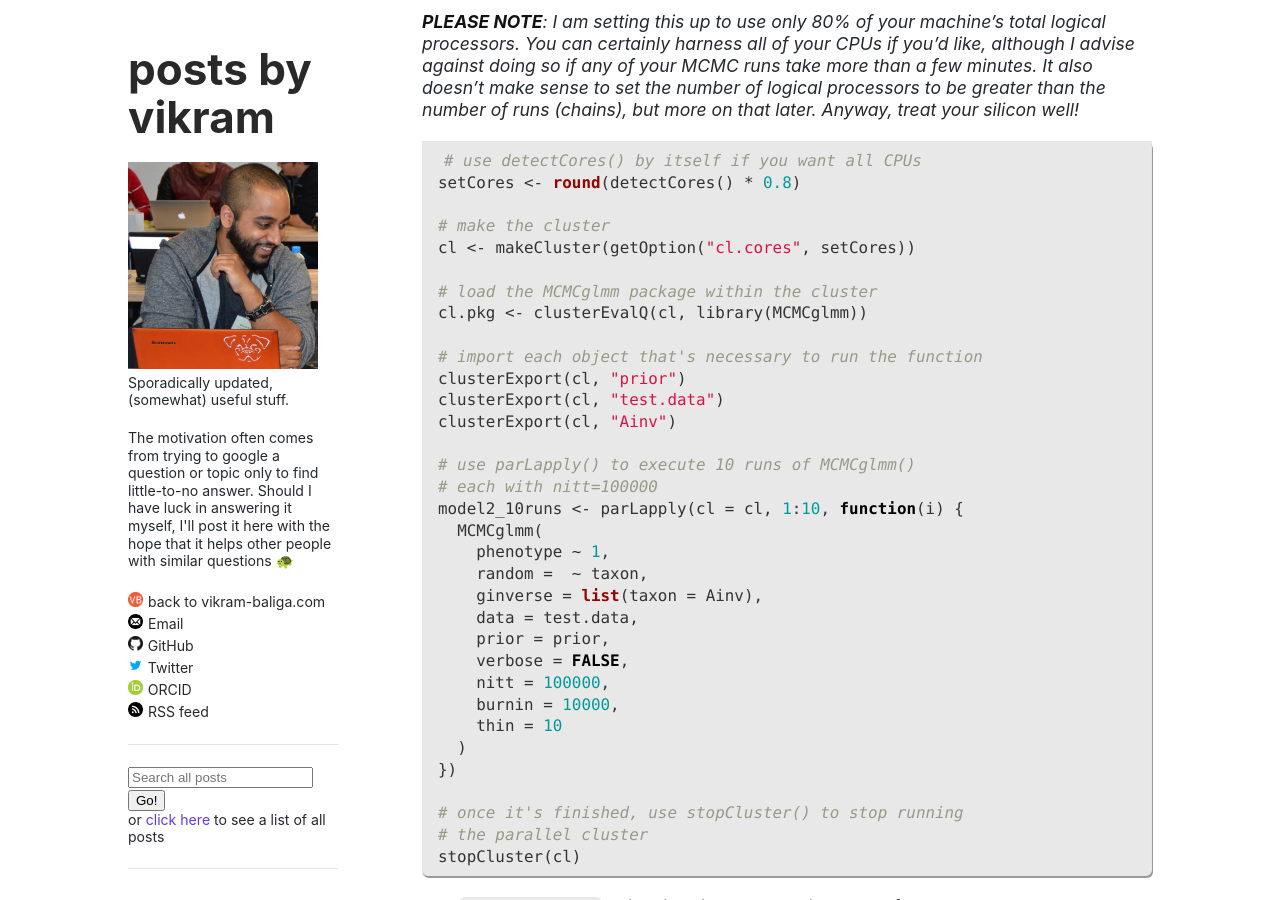
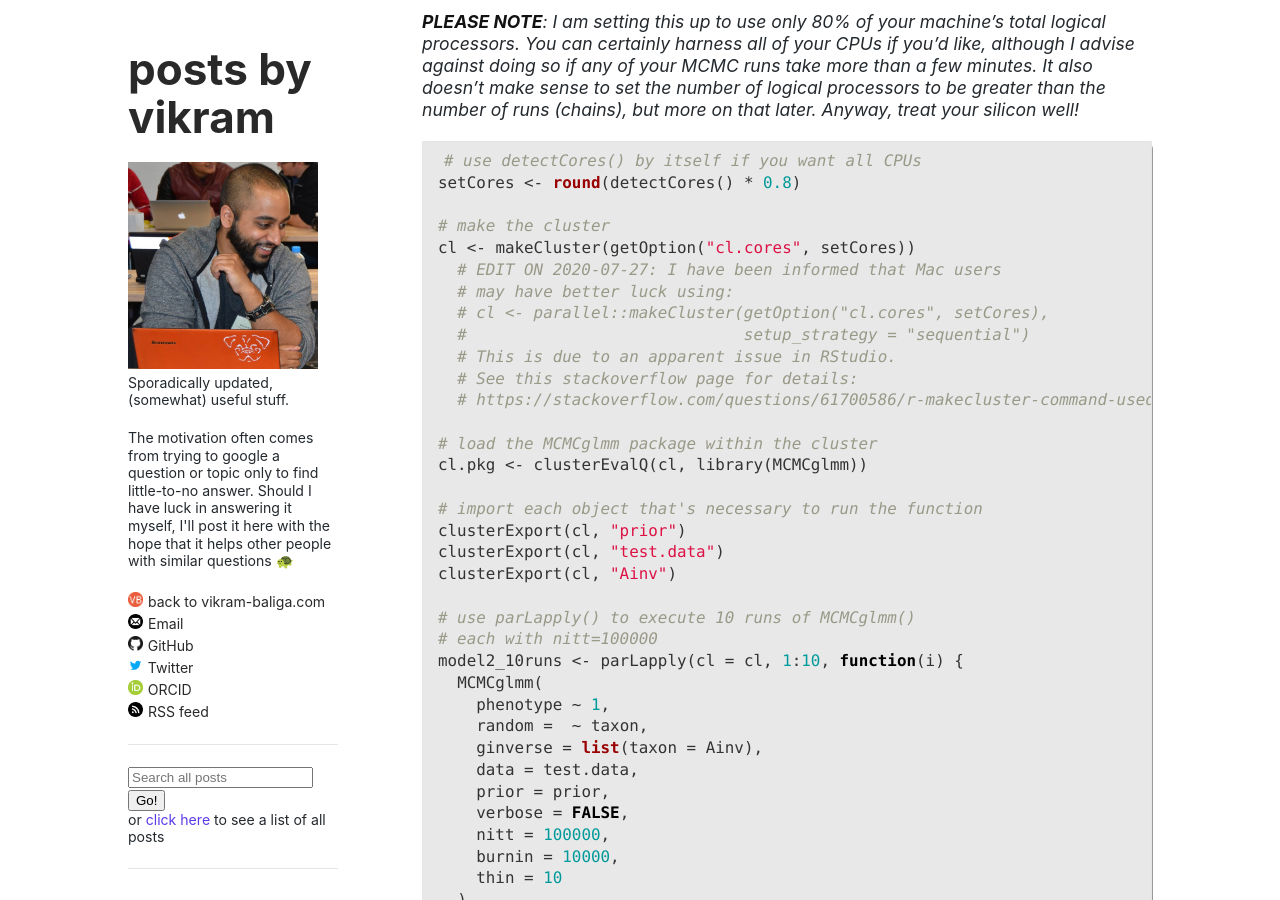
Before and after one commit to vbaliga/vbaliga.github.io, a Jekyll site: the page built from _posts/2019-05-03-parallel-processing-for-mcmcglmm-in-r-windows-friendly.md, in a window 1280 px wide and 900 px high, scrolled down 2620 px. Built offline with Jekyll 4.4.1, drawn with Linux system fonts in a browser that asks for light colours; a script that is not in the unit is left out.

Commit message:
Update 2019-05-03-parallel-processing-for-mcmcglmm-in-r-windows-friendly.md

```diff
--- a/_posts/2019-05-03-parallel-processing-for-mcmcglmm-in-r-windows-friendly.md
+++ b/_posts/2019-05-03-parallel-processing-for-mcmcglmm-in-r-windows-friendly.md
@@ -113,6 +113,13 @@ setCores <- round(detectCores() * 0.8)
 
 # make the cluster
 cl <- makeCluster(getOption("cl.cores", setCores))
+  # EDIT ON 2020-07-27: I have been informed that Mac users
+  # may have better luck using:
+  # cl <- parallel::makeCluster(getOption("cl.cores", setCores),
+  #                             setup_strategy = "sequential")
+  # This is due to an apparent issue in RStudio.
+  # See this stackoverflow page for details:
+  # https://stackoverflow.com/questions/61700586/r-makecluster-command-used-to-work-but-now-fails-in-rstudio
 
 # load the MCMCglmm package within the cluster
 cl.pkg <- clusterEvalQ(cl, library(MCMCglmm))
```
